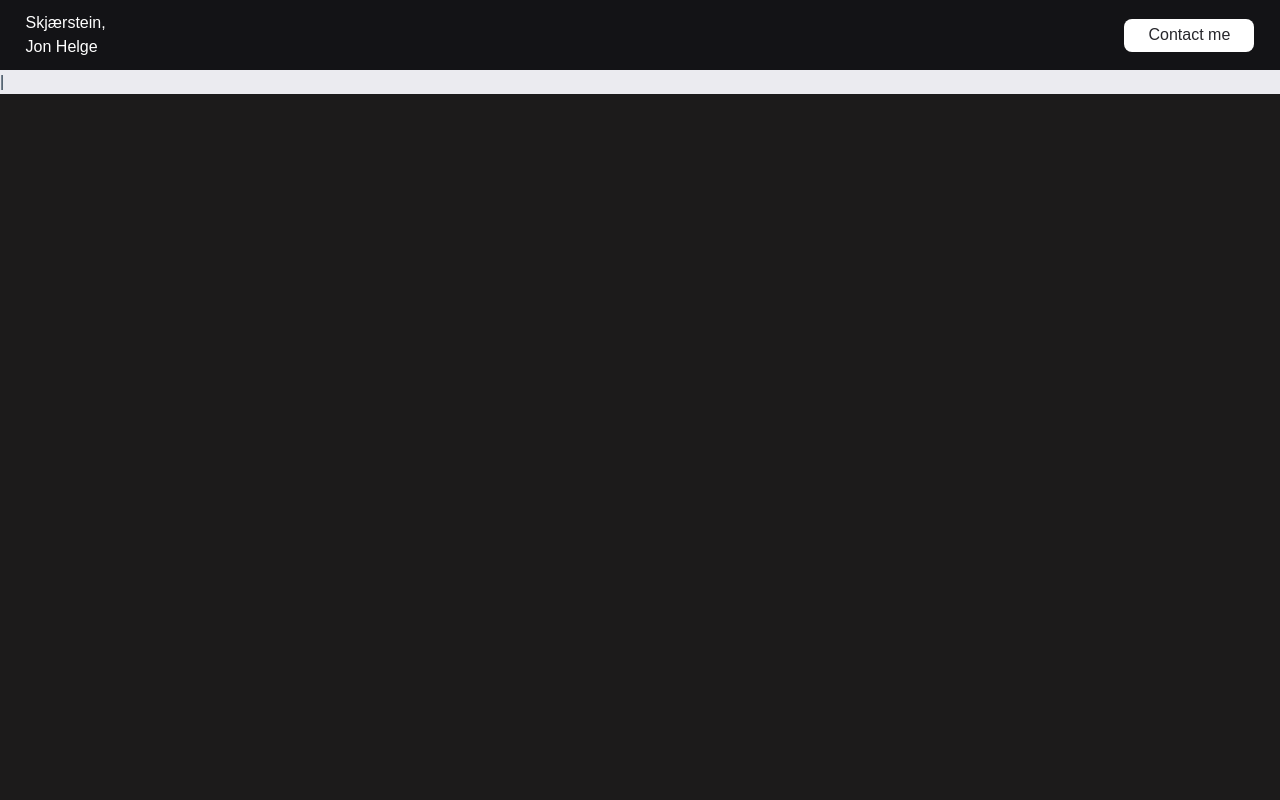
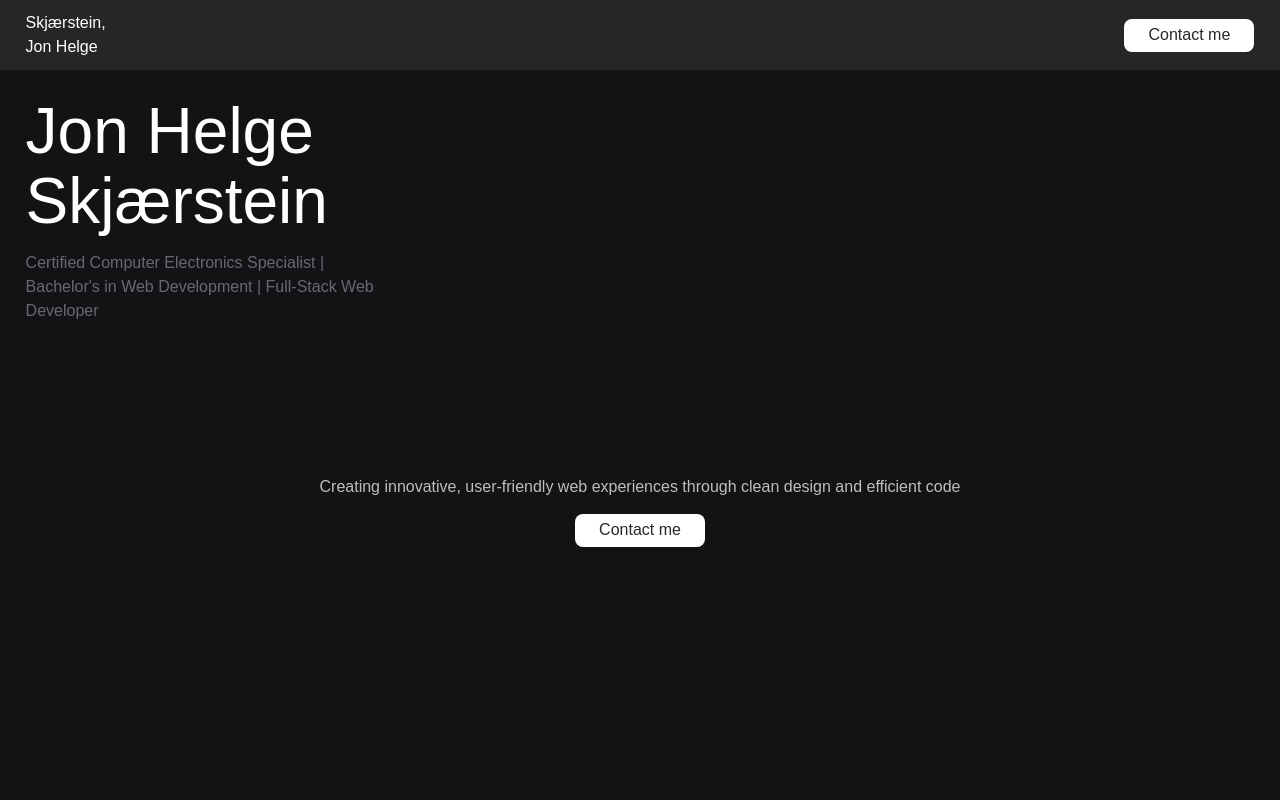
Before and after one commit to Jonhels/HelgeHub, a React (Vite) app in the folder my-app/: page / in a window 1280 px wide. Shown: the top 800 px of the page. Built offline with nearby package versions, Linux system fonts and the light colour scheme; no server answers.

Commit message:
added header content with styling

```diff
--- a/my-app/src/App.css
+++ b/my-app/src/App.css
@@ -5,7 +5,7 @@
 }
 
 :root {
-    --navigation-background-color: #131316;
+    --navigation-background-color: #272626;
     --font-color-light: #fff;
     --font-color-dark: #27272C;
     --font-color-gray-header: #BEBEBE;
@@ -14,9 +14,11 @@
     --font-size-small: 0.875rem; /* 14px */
     --font-size-medium: 1rem; /* 16px */
     --font-size-large: 1.5rem; /* 24px */
+    --font-size-title: 4rem; /* 64px */
     --contact-button-background-color-light: #fff;
     --contact-button-background-color-dark: #27272C;
-    --dark-background-color: #1C1B1B;
+    --dark-background-color: #131316;
+
 
 }
 
--- a/my-app/src/components/header/Header.css
+++ b/my-app/src/components/header/Header.css
@@ -1,5 +1,58 @@
 .header {
     background-color: var(--dark-background-color);
-    height: 90vh;
-    margin-bottom: 5%;
+    height: 100vh;
+    padding: 2%;
 }
+
+.headerInformation{
+}
+
+.headerInformation__title{
+    color: var(--font-color-light);
+    font-weight: lighter;
+    font-size: var(--font-size-title);
+    width: 30%;
+    margin-bottom: 15px;
+}
+
+.headerInformation__subtitle{
+    color: var(--font-color-gray-h2);
+    width: 30%;
+    font-size: var(--font-size-medium);
+}
+
+.headerContactWrapper{
+    display: flex;
+    justify-content: center;
+    flex-direction: column-reverse;
+    height: 50%;
+}
+
+.headerContact{
+    display: flex;
+    flex-direction: column;
+    align-items: center;
+}
+
+.headerContact__text{
+    margin-bottom: 15px;
+    color: var(--font-color-gray-header);
+    font-size: var(--font-size-medium);
+}
+
+.headerContact__link{
+    background-color: var(--contact-button-background-color-light);
+    padding: 5px;
+    border-radius: 8px;
+    width: 130px;
+    height: 33px;
+    display: flex;
+    justify-content: center;
+    align-items: center;
+    color: var(--font-color-dark);
+    font-size: var(--font-size-medium);
+}
+
+.headerContact__link:hover{
+    color: var(--font-color-gray-header);
+}
--- a/my-app/src/components/header/Header.jsx
+++ b/my-app/src/components/header/Header.jsx
@@ -1,12 +1,27 @@
 import React from "react";
+import { Link } from "react-router-dom";
 import "./Header.css";
 
 const Header = () => {
     return (
         <div className="header">
-
+            <div className="headerInformation">
+                <h1 className="headerInformation__title">Jon Helge Skjærstein</h1>
+                <p className="headerInformation__subtitle">
+                    Certified Computer Electronics Specialist | Bachelor's in Web Development | Full-Stack Web Developer
+                </p>
+            </div>
+            <div className="headerContactWrapper">
+                <div className="headerContact">
+                    <p className="headerContact__text">
+                        Creating innovative, user-friendly web experiences through clean design and efficient code
+                    </p>
+                    <Link to="/contact" className="headerContact__link">Contact me</Link>
+                </div>
+            </div>
         </div>
     );
 };
 
+
 export default Header;
--- a/my-app/src/pages/HomePage.jsx
+++ b/my-app/src/pages/HomePage.jsx
@@ -11,7 +11,7 @@ const HomePage = () => {
   const isJonHelgePage = location.pathname === "/jon-helge";
   return (
     <div className="home" style={{ width: "100%", height: "100%" }}>
-      |<Helmet>
+      <Helmet>
         <title>{isJonHelgePage ? "Jon Helge | Skjærstein" : "Skjærstein | Home"}</title>
         <meta name="description"
           content={isJonHelgePage ? "Explore Jon Helge's portfolio for innovative web development and design solutions."
@@ -20,6 +20,10 @@ const HomePage = () => {
         />
       </Helmet>
       <Header />
+
+      <div className="home__content">
+          ddddd
+      </div>
     </div>
   );
 };
```
